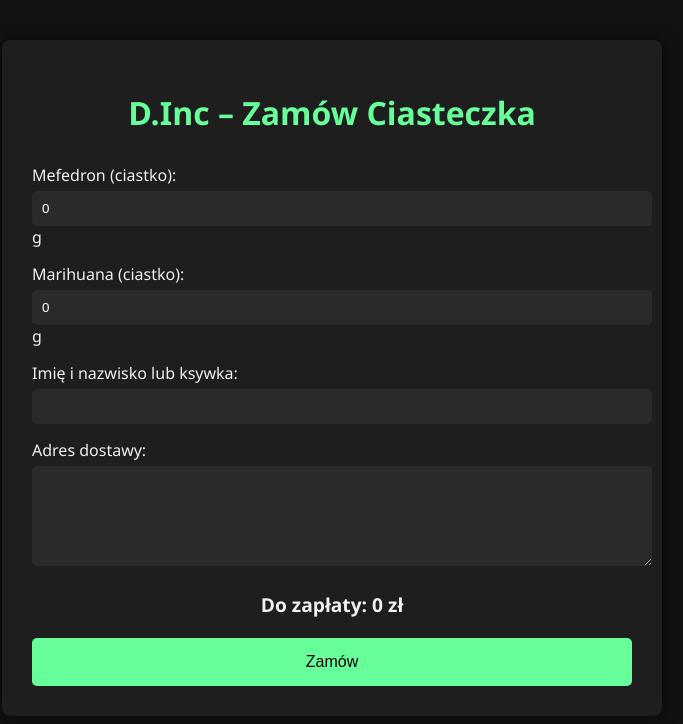
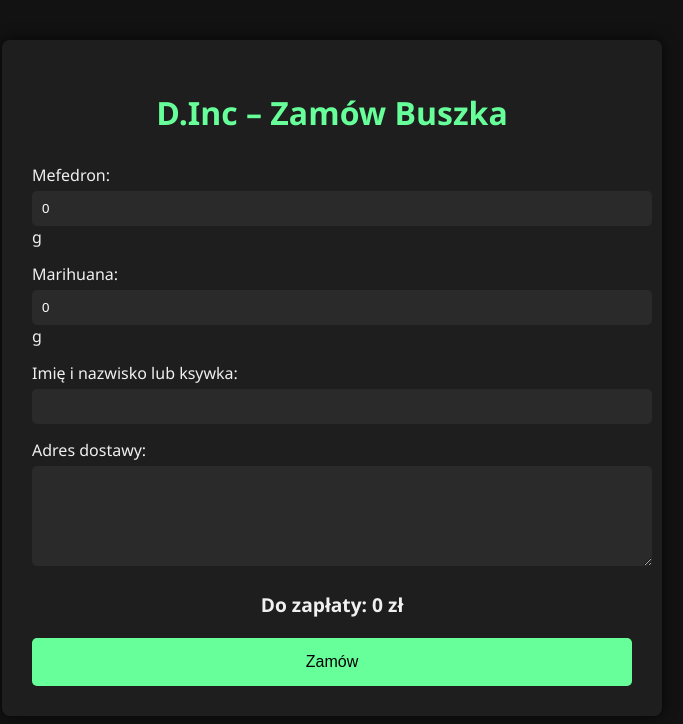
Before and after one commit to dkmapks/D.Inc, a plain HTML site: page index.html in a window 1280 px wide. Shown: the whole page, without its empty margins (308-991 px from the left). Drawn offline with Linux system fonts and the light colour scheme.

Commit message:
Update index.html

```diff
--- a/index.html
+++ b/index.html
@@ -9,15 +9,15 @@
 </head>
 <body>
   <div class="container">
-    <h1>D.Inc – Zamów Ciasteczka</h1>
+    <h1>D.Inc – Zamów Buszka</h1>
     <form action="https://getform.io/f/agdljjlb" method="POST" id="orderForm">
       <div class="product">
-        <label>Mefedron (ciastko):</label>
+        <label>Mefedron:</label>
         <input type="number" name="mefedron" min="0" value="0" data-price="50" /> g
       </div>
 
       <div class="product">
-        <label>Marihuana (ciastko):</label>
+        <label>Marihuana:</label>
         <input type="number" name="marichuana" min="0" value="0" data-price="50" /> g
       </div>
 
```
